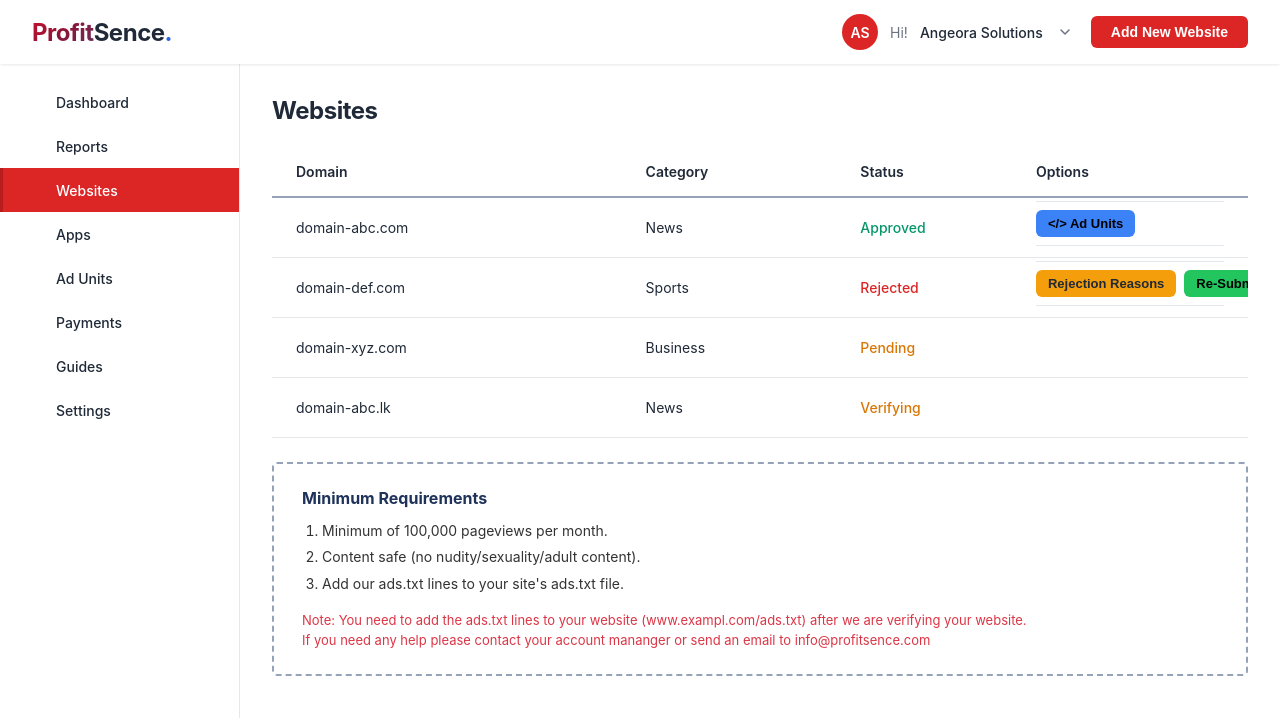
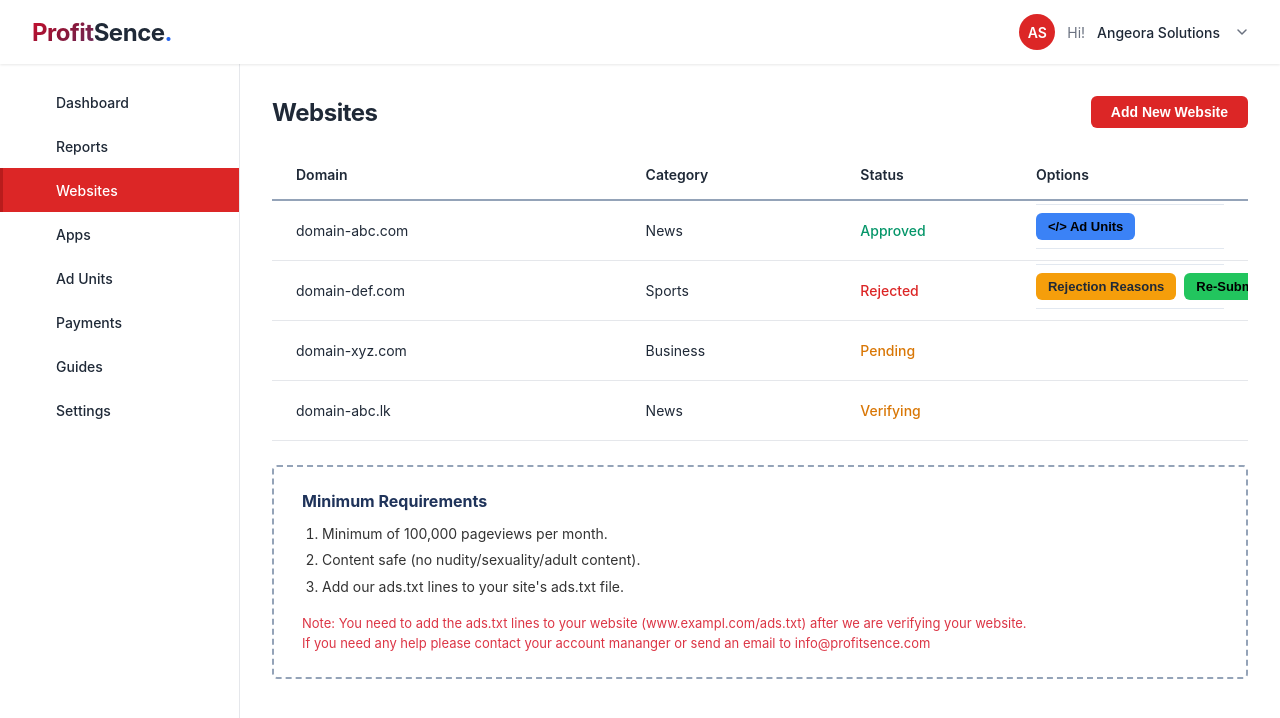
Before and after one commit to TharukaSenevirathne/profitsence-publisher-dashboard, an Angular app in the folder frontend/: page /websites in a window 1280 px wide. Shown: the top 718 px of the page. Built offline with nearby package versions, Linux system fonts and the light colour scheme.

Commit message:
refactor: remove Add New Website button from layout component and implement it in websites component with updated styles

```diff
--- a/frontend/src/app/layout/layout.component.html
+++ b/frontend/src/app/layout/layout.component.html
@@ -13,13 +13,6 @@
           <path d="M2 4L6 8L10 4" stroke="#6b7280" stroke-width="1.5" stroke-linecap="round" stroke-linejoin="round"/>
         </svg>
       </div>
-      <button
-        *ngIf="isWebsitesPage"
-        type="button"
-        class="btn-add-website-header"
-        (click)="onAddNewWebsite()">
-        Add New Website
-      </button>
     </div>
   </header>
 
--- a/frontend/src/app/layout/layout.component.scss
+++ b/frontend/src/app/layout/layout.component.scss
@@ -51,23 +51,6 @@
 .header-right {
   display: flex;
   align-items: center;
-  gap: 1.25rem;
-}
-
-.btn-add-website-header {
-  background-color: var(--primary-red);
-  color: white;
-  border: none;
-  padding: 0.5rem 1.25rem;
-  font-size: 0.875rem;
-  font-weight: 600;
-  border-radius: 6px;
-  cursor: pointer;
-  transition: background-color 0.2s;
-
-  &:hover {
-    background-color: #b91c1c;
-  }
 }
 
 .user-profile {
--- a/frontend/src/app/layout/layout.component.ts
+++ b/frontend/src/app/layout/layout.component.ts
@@ -1,7 +1,6 @@
 import { Component } from '@angular/core';
-import { RouterOutlet, RouterLink, RouterLinkActive, Router } from '@angular/router';
+import { RouterOutlet, RouterLink, RouterLinkActive } from '@angular/router';
 import { CommonModule } from '@angular/common';
-import { HeaderActionsService } from '../header-actions.service';
 
 @Component({
   selector: 'app-layout',
@@ -11,19 +10,6 @@ import { HeaderActionsService } from '../header-actions.service';
   styleUrl: './layout.component.scss'
 })
 export class LayoutComponent {
-  constructor(
-    private router: Router,
-    private headerActions: HeaderActionsService
-  ) {}
-
-  get isWebsitesPage(): boolean {
-    return this.router.url.includes('/websites');
-  }
-
-  onAddNewWebsite(): void {
-    this.headerActions.triggerAddWebsite();
-  }
-
   menuItems = [
     { label: 'Dashboard', icon: 'home', route: '/dashboard' },
     { label: 'Reports', icon: 'document', route: '/reports' },
--- a/frontend/src/app/websites/websites.component.html
+++ b/frontend/src/app/websites/websites.component.html
@@ -1,6 +1,7 @@
 <div class="websites-container">
   <div class="page-header">
     <h1 class="page-title">Websites</h1>
+    <button type="button" class="btn-add-website" (click)="addNewWebsite()">Add New Website</button>
   </div>
 
   <div class="table-wrapper">
--- a/frontend/src/app/websites/websites.component.scss
+++ b/frontend/src/app/websites/websites.component.scss
@@ -4,6 +4,9 @@
 }
 
 .page-header {
+  display: flex;
+  align-items: center;
+  justify-content: space-between;
   margin-bottom: 1.5rem;
 }
 
@@ -13,6 +16,22 @@
   color: var(--text-dark);
   margin: 0;
   letter-spacing: -0.02em;
+}
+
+.btn-add-website {
+  background-color: var(--primary-red);
+  color: white;
+  border: none;
+  padding: 0.5rem 1.25rem;
+  font-size: 0.875rem;
+  font-weight: 600;
+  border-radius: 6px;
+  cursor: pointer;
+  transition: background-color 0.2s;
+
+  &:hover {
+    background-color: #b91c1c;
+  }
 }
 
 .table-wrapper {
--- a/frontend/src/app/websites/websites.component.ts
+++ b/frontend/src/app/websites/websites.component.ts
@@ -1,8 +1,5 @@
-import { Component, OnInit, OnDestroy } from '@angular/core';
+import { Component } from '@angular/core';
 import { CommonModule } from '@angular/common';
-import { Subject } from 'rxjs';
-import { takeUntil } from 'rxjs/operators';
-import { HeaderActionsService } from '../header-actions.service';
 
 export type WebsiteStatus = 'approved' | 'rejected' | 'pending' | 'verifying';
 
@@ -19,28 +16,13 @@ export interface WebsiteRow {
   templateUrl: './websites.component.html',
   styleUrl: './websites.component.scss'
 })
-export class WebsitesComponent implements OnInit, OnDestroy {
-  private destroy$ = new Subject<void>();
-
+export class WebsitesComponent {
   websites: WebsiteRow[] = [
     { domain: 'domain-abc.com', category: 'News', status: 'approved' },
     { domain: 'domain-def.com', category: 'Sports', status: 'rejected' },
     { domain: 'domain-xyz.com', category: 'Business', status: 'pending' },
     { domain: 'domain-abc.lk', category: 'News', status: 'verifying' }
   ];
-
-  constructor(private headerActions: HeaderActionsService) {}
-
-  ngOnInit(): void {
-    this.headerActions.onAddWebsiteClick
-      .pipe(takeUntil(this.destroy$))
-      .subscribe(() => this.addNewWebsite());
-  }
-
-  ngOnDestroy(): void {
-    this.destroy$.next();
-    this.destroy$.complete();
-  }
 
   addNewWebsite(): void {
     // Placeholder for add website action
```
